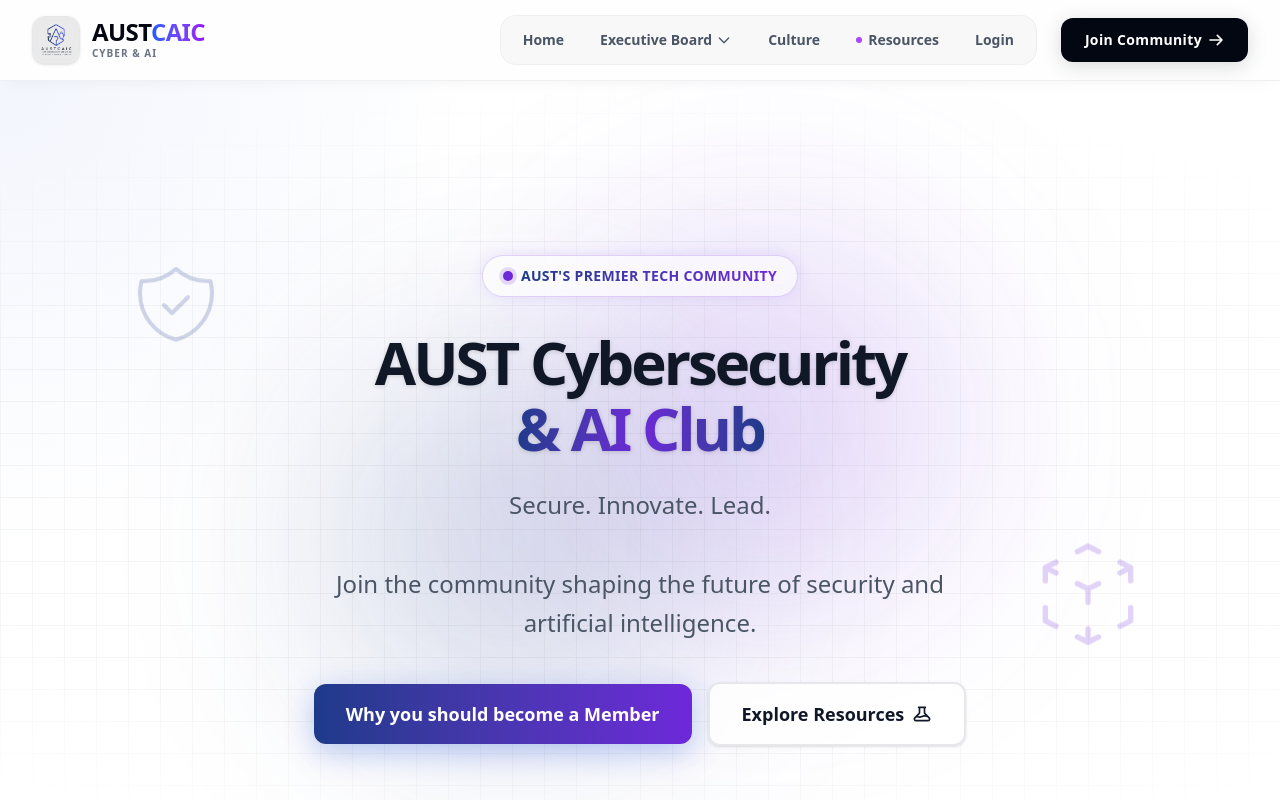
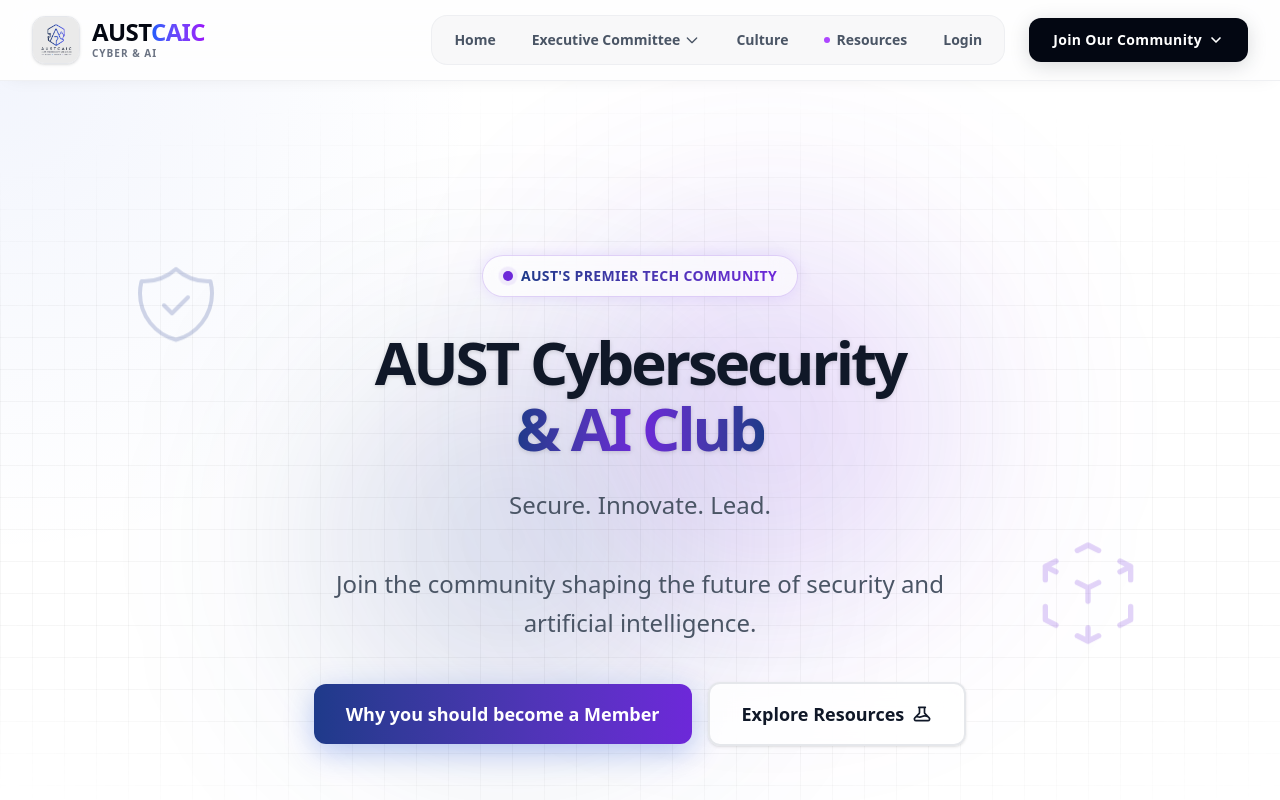
Before and after one commit to austcaicsSD/AUSTCAIC-WEBSITE, a Next.js app in the folder frontend/: page / in a window 1280 px wide. Shown: the top 800 px of the page. Built offline with nearby package versions, Linux system fonts and the light colour scheme.

Commit message:
Fix Bugs

```diff
--- a/frontend/app/layout.tsx
+++ b/frontend/app/layout.tsx
@@ -2,6 +2,8 @@
 import "./globals.css";
 import Link from "next/link";
 import Image from "next/image";
+import Footer from "./components/Footer";
+import Socialdropdown from "./components/Socialdropdown"; // <-- Socialdropdown ইমপোর্ট করা হলো
 
 export const metadata: Metadata = {
   title: "AUST Cybersecurity and AI Club",
@@ -9,7 +11,6 @@
 };
 
 // ================= PANEL SEMESTERS CONFIGURATION =================
-
 const panelSemesters = [{ id: "fall-2025", label: "Fall 2025" }];
 
 export default function RootLayout({
@@ -19,7 +20,7 @@
 }>) {
   return (
     <html lang="en" className="scroll-smooth" data-scroll-behavior="smooth">
-      <body className="bg-gray-50 font-sans text-gray-900 antialiased">
+      <body className="bg-gray-50 font-sans text-gray-900 antialiased flex flex-col min-h-screen">
         <header className="sticky top-0 z-50 w-full group/nav">
           <nav className="w-full bg-white/80 backdrop-blur-xl border-b border-gray-200/60 shadow-[0_4px_20px_-10px_rgba(0,0,0,0.1)] transition-all duration-300">
             <input type="checkbox" id="mobile-menu" className="hidden" />
@@ -60,10 +61,10 @@
                       Home
                     </Link>
 
-                    {/* GOVERNING PANEL DROPDOWN */}
+                    {/* EXECUTIVE COMMITTEE DROPDOWN */}
                     <div className="relative group/dropdown">
                       <button className="px-4 py-2 rounded-xl hover:text-gray-950 hover:bg-white hover:shadow-sm transition-all duration-300 flex items-center gap-1 cursor-pointer">
-                        Executive Board
+                        Executive Committee
                         <svg
                           className="w-4 h-4 transition-transform group-hover/dropdown:rotate-180"
                           fill="none"
@@ -112,30 +113,8 @@
                     </Link>
                   </div>
 
-                  <a
-                    href="https://discord.com/invite/Y6V3wuq2j"
-                    target="_blank"
-                    rel="noopener noreferrer"
-                    className="group relative inline-flex items-center justify-center gap-2 px-6 py-3 bg-gray-950 text-white text-sm font-bold rounded-xl overflow-hidden shadow-[0_4px_20px_rgba(0,0,0,0.15)] hover:shadow-blue-500/30 hover:-translate-y-0.5 transition-all duration-300"
-                  >
-                    <div className="absolute inset-0 bg-gradient-to-r from-blue-600 via-purple-600 to-blue-600 opacity-0 group-hover:opacity-100 transition-opacity duration-500"></div>
-                    <span className="relative z-10 flex items-center gap-1.5 tracking-wide">
-                      Join Community
-                      <svg
-                        className="w-4 h-4 transition-transform duration-300 group-hover:translate-x-1"
-                        fill="none"
-                        stroke="currentColor"
-                        viewBox="0 0 24 24"
-                      >
-                        <path
-                          strokeLinecap="round"
-                          strokeLinejoin="round"
-                          strokeWidth="2.5"
-                          d="M14 5l7 7m0 0l-7 7m7-7H3"
-                        ></path>
-                      </svg>
-                    </span>
-                  </a>
+                  {/* JOIN COMMUNITY SOCIAL DROPDOWN RESTORED */}
+                  <Socialdropdown />
                 </div>
 
                 {/* MOBILE HAMBURGER BUTTON */}
@@ -175,7 +154,7 @@
 
                 <div className="flex flex-col gap-1 border-y border-gray-100 py-2 my-1">
                   <span className="px-3 py-1 text-[10px] font-black text-gray-400 uppercase tracking-widest">
-                    Governing Panel
+                    Executive Committee
                   </span>
                   {panelSemesters.map((semester) => (
                     <Link
@@ -249,20 +228,19 @@
                   </svg>
                 </Link>
 
-                <a
-                  href="https://discord.com/invite/Y6V3wuq2j"
-                  target="_blank"
-                  rel="noopener noreferrer"
-                  className="mt-4 flex justify-center items-center gap-2 p-4 bg-gray-950 text-white font-bold rounded-xl shadow-[0_10px_20px_rgba(0,0,0,0.1)] active:scale-95 transition-transform"
-                >
-                  Join our Discord
-                </a>
+                <div className="mt-4 flex justify-center items-center">
+                  <Socialdropdown />
+                </div>
               </div>
             </div>
           </nav>
         </header>
 
-        <main className="min-h-screen z-10">{children}</main>
+        {/* MAIN CONTENT AREA */}
+        <main className="flex-grow z-10">{children}</main>
+
+        {/* ================= FOOTER RESTORED ================= */}
+        <Footer />
       </body>
     </html>
   );
```
